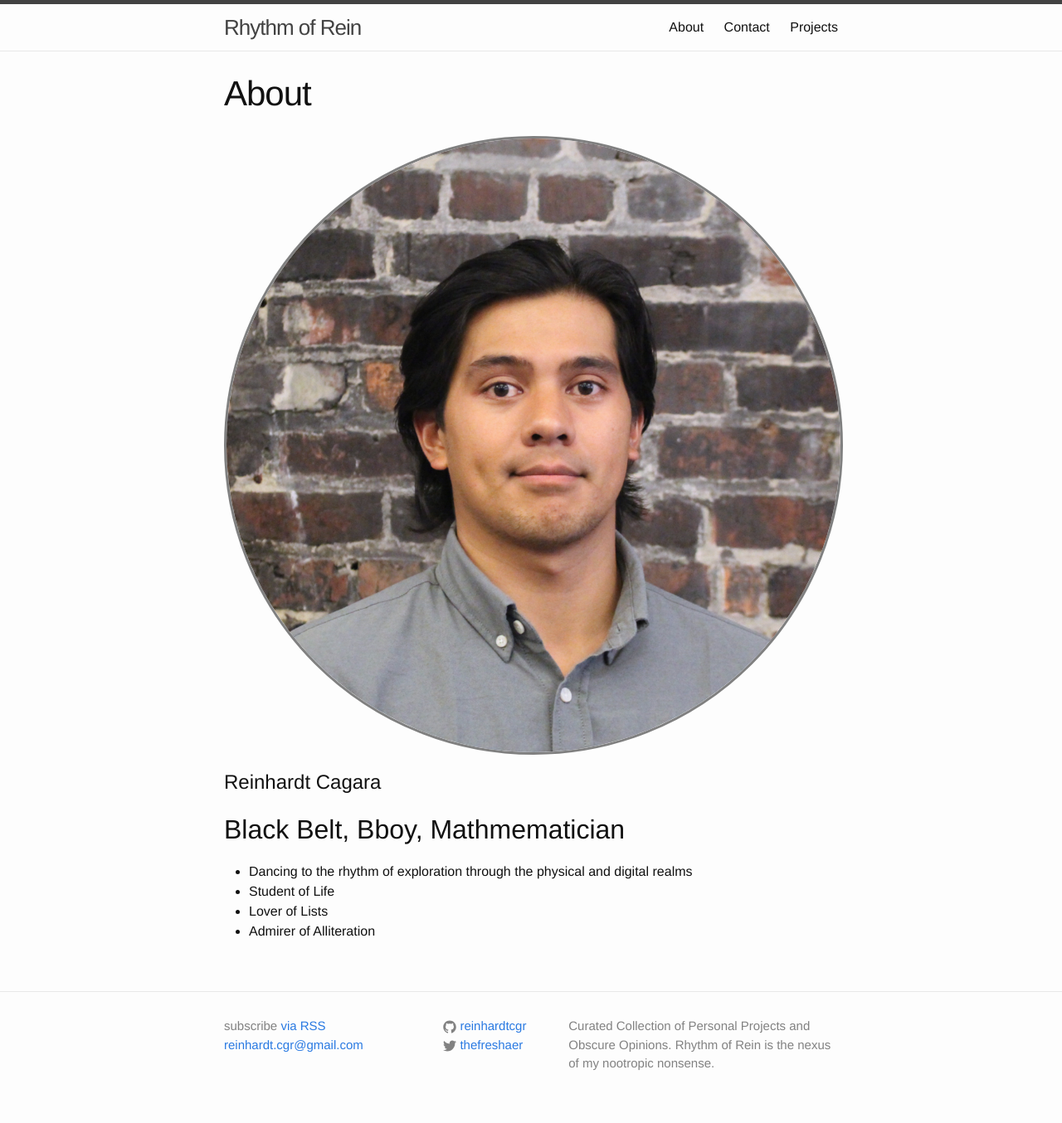
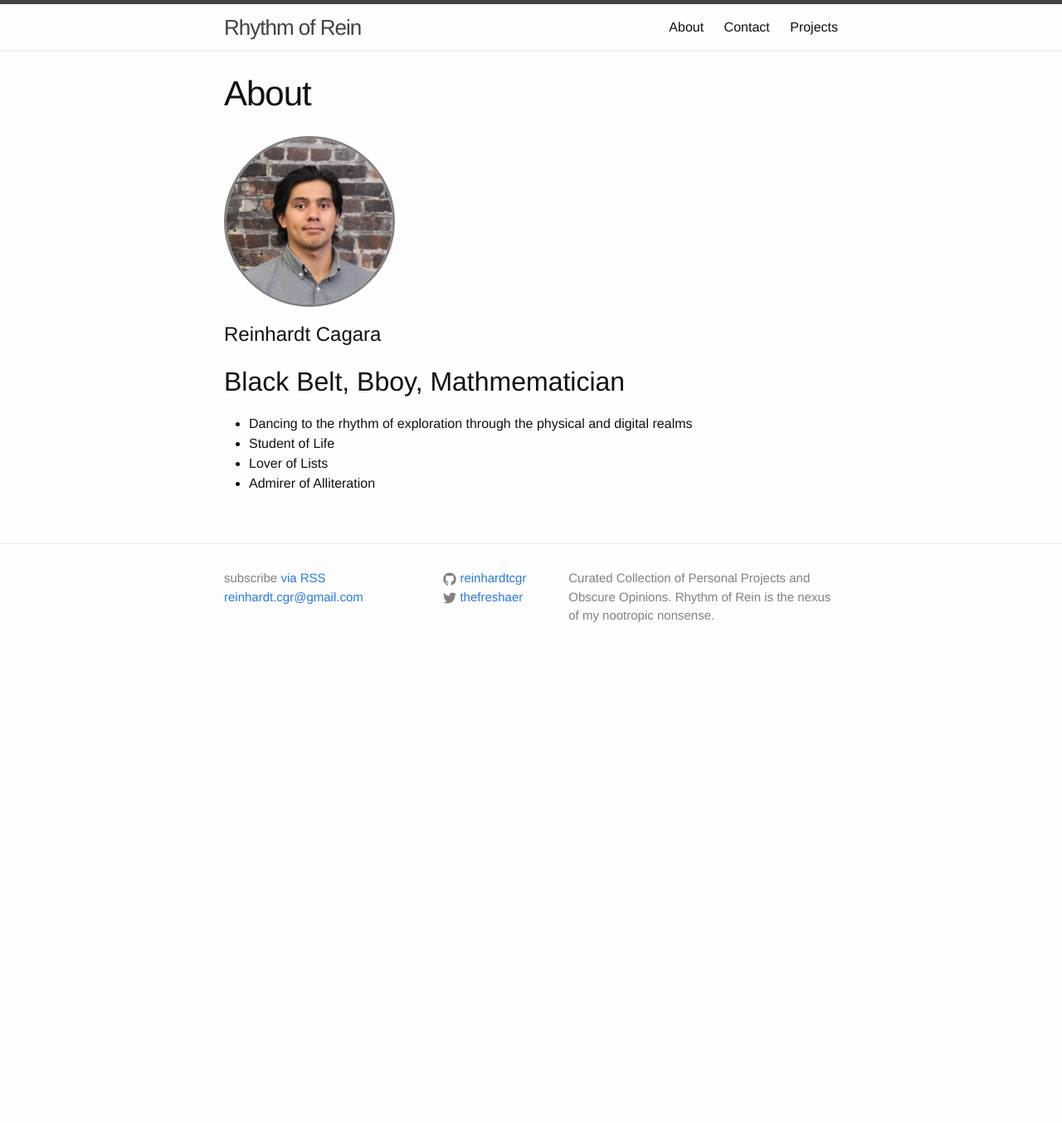
Before and after one commit to reinhardt021/reinhardt021.github.io, a Jekyll site: the page built from about.md, in a window 1280 px wide. Shown: the whole page at 83% size. Built offline with Jekyll 4.4.1, drawn with Linux system fonts in a browser that asks for light colours; after the commit the page ends 900 px from its top, so only the background shows below that.

Commit message:
Updated profile pic size

```diff
--- a/_sass/_base.scss
+++ b/_sass/_base.scss
@@ -206,6 +206,8 @@ pre {
 }
 
 #profile-pic {
+    height: 200px;
+    width: 200px;
     border: solid 3px grey;
     border-radius: 50%;
     transition: all 2s linear;
@@ -214,7 +216,7 @@ pre {
 #profile-pic:hover {
     border: solid 3px white;
     border-radius: 50%;
-    transform: scale(0.5) rotate(180deg);
+    transform: scale(0.5) rotate(360deg);
     margin-top: 150px;
     margin-left: 150px;
 }
```
